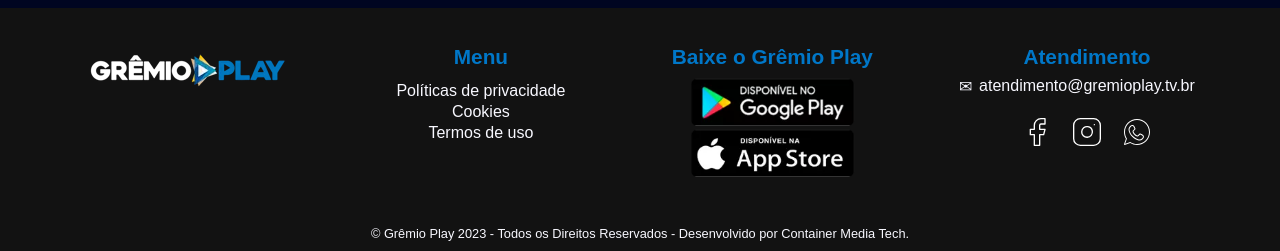
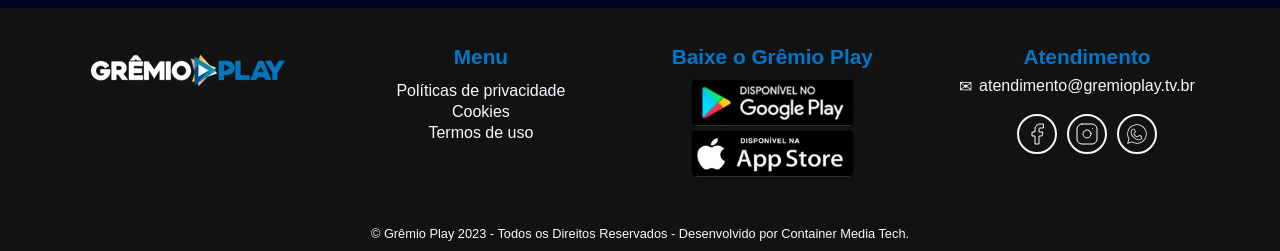
Before and after one commit to rbrunob/Nova-proposta-site-gremio-play, a PHP site: page / in a window 1280 px wide. Shown: the part 3226-3477 px from the top of the page. Run offline with PHP 8.4, Linux system fonts and the light colour scheme.

Commit message:
🎨STYLED: Hover & borda social medias footer

```diff
--- a/src/assets/styles/main.css
+++ b/src/assets/styles/main.css
@@ -804,15 +804,26 @@ footer .footer_row .footer_sections {
 .footer_support .footer_socialmedia .social_media {
     width: 40px;
     height: 40px;
+    border-radius: 50%;
+    border: 2px solid #f8f8f8;
+    padding: 6px;
     display: flex;
     align-items: center;
+    transition: all .2s;
+    cursor: pointer;
     justify-content: center;
 }
 
+.footer_support .footer_socialmedia .social_media:hover {
+    background: #00569f;
+}
+
 .footer_support .footer_socialmedia .social_media img {
-    width: 80%;
+    width: 100%;
     height: auto;
     filter: invert(1);
+    margin: 0 auto;
+    display: block;
 }
 
 .footer_support .mail {
```
